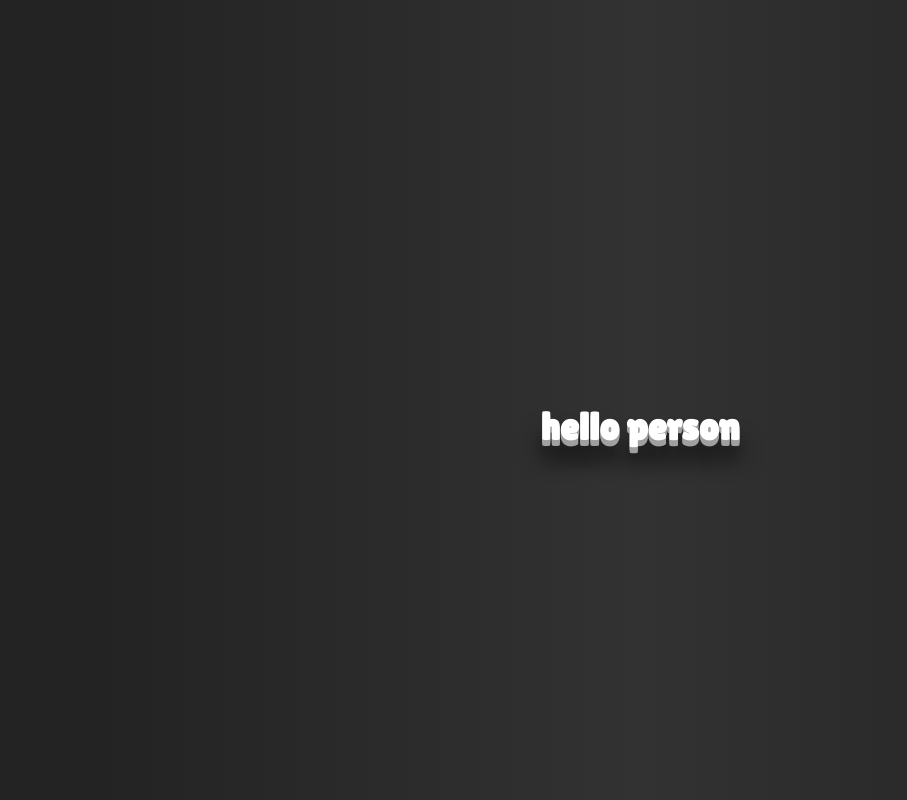
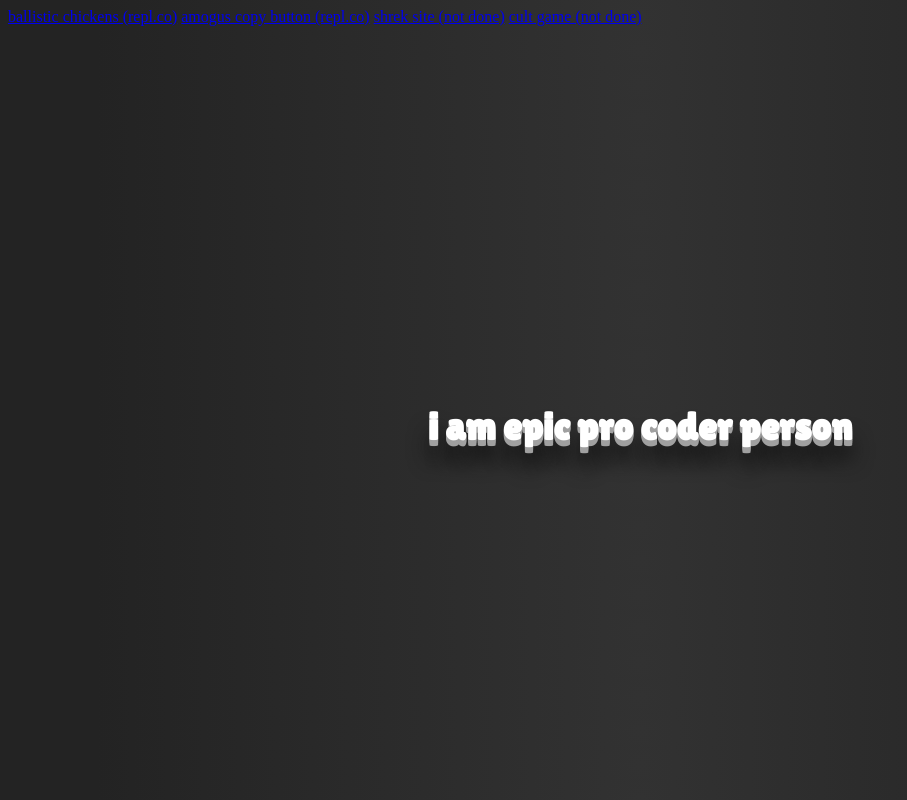
Before and after one commit to UnPolloLoco/UnPolloLoco.github.io, a plain HTML site: page index.html in a window 1280 px wide. Shown: the whole page, without its empty margins (0-907 px from the left). Drawn offline with Linux system fonts and the light colour scheme.

Commit message:
Update index.html

```diff
--- a/index.html
+++ b/index.html
@@ -9,7 +9,14 @@
 </head>
 
 <body>
-  <h1>hello person</h1>
+  <h1>i am epic pro coder person</h1>
+
+  <div>
+    <a href="https://ballistic-chickens.mrvoo.repl.co">ballistic chickens (repl.co)</a>
+    <a href="https://amogus.mrvoo.repl.co">amogus copy button (repl.co)</a>
+    <a href="/shrek">shrek site (not done)</a>
+    <a href="/cult-game">cult game (not done)</a>
+  </div>
 </body>
 
 </html>
```
